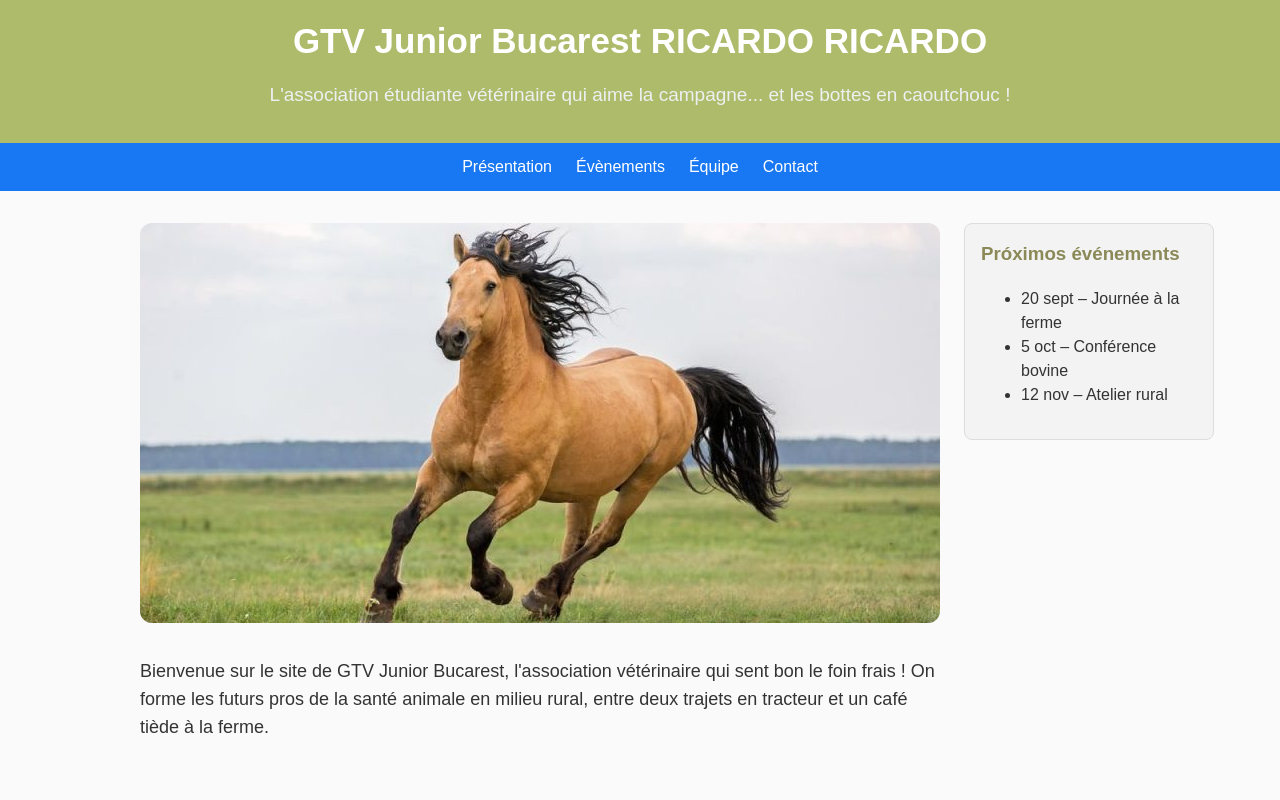
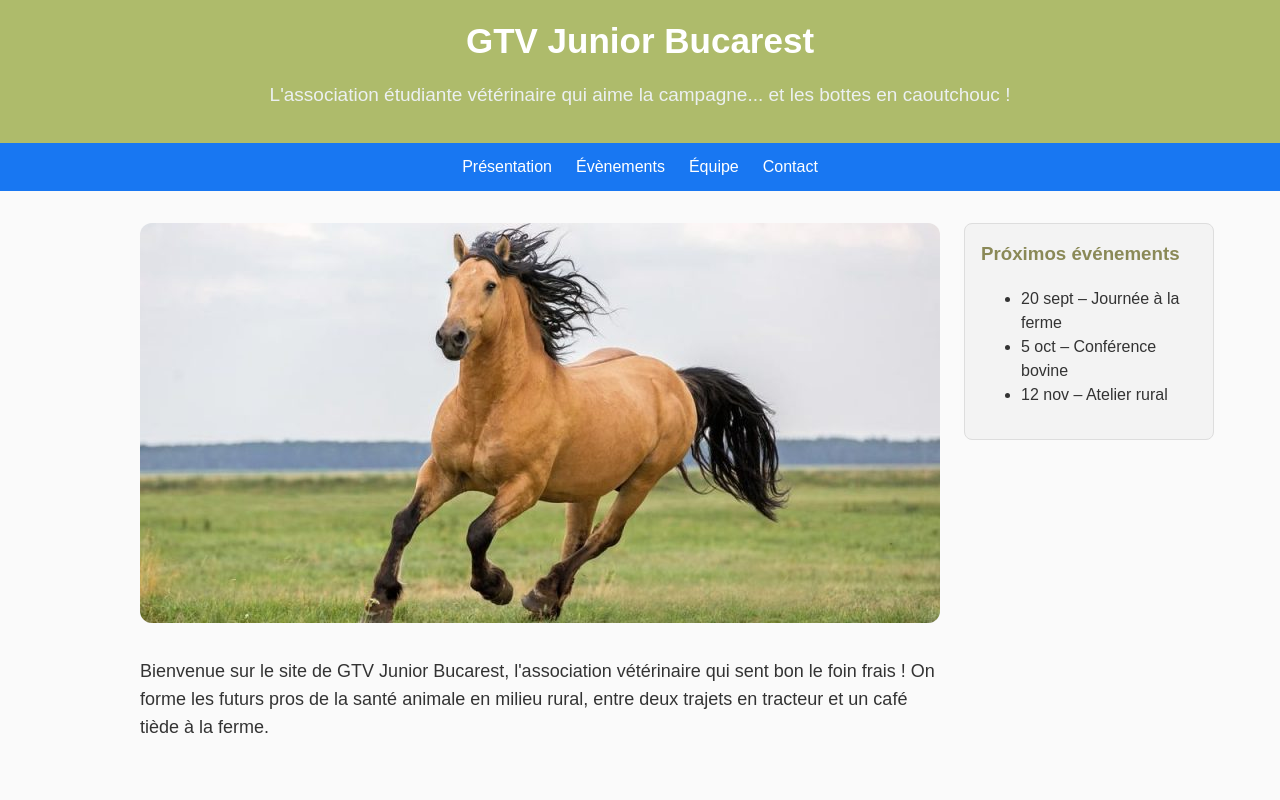
Before and after one commit to Ricardor26/gtvjbweb, a plain HTML site: page presentation.html in a window 1280 px wide. Shown: the top 800 px of the page. Drawn offline with Linux system fonts and the light colour scheme.

Commit message:
Update presentation.html

```diff
--- a/presentation.html
+++ b/presentation.html
@@ -13,7 +13,7 @@
 <body>
 
 <header>
-  <h1>GTV Junior Bucarest RICARDO RICARDO</h1>
+  <h1>GTV Junior Bucarest</h1>
   <p>L'association étudiante vétérinaire qui aime la campagne... et les bottes en caoutchouc !</p>
 </header>
 
```
